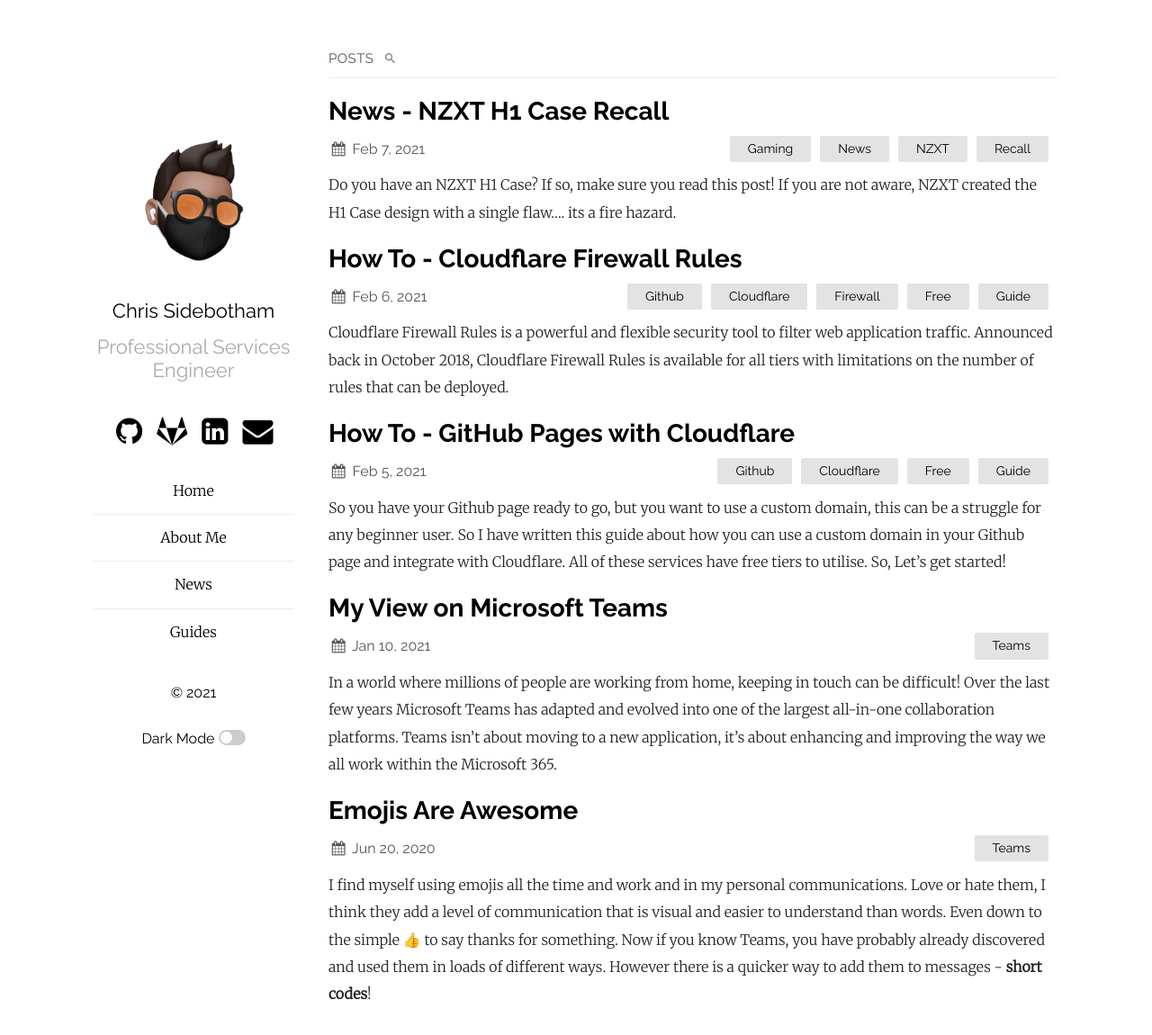
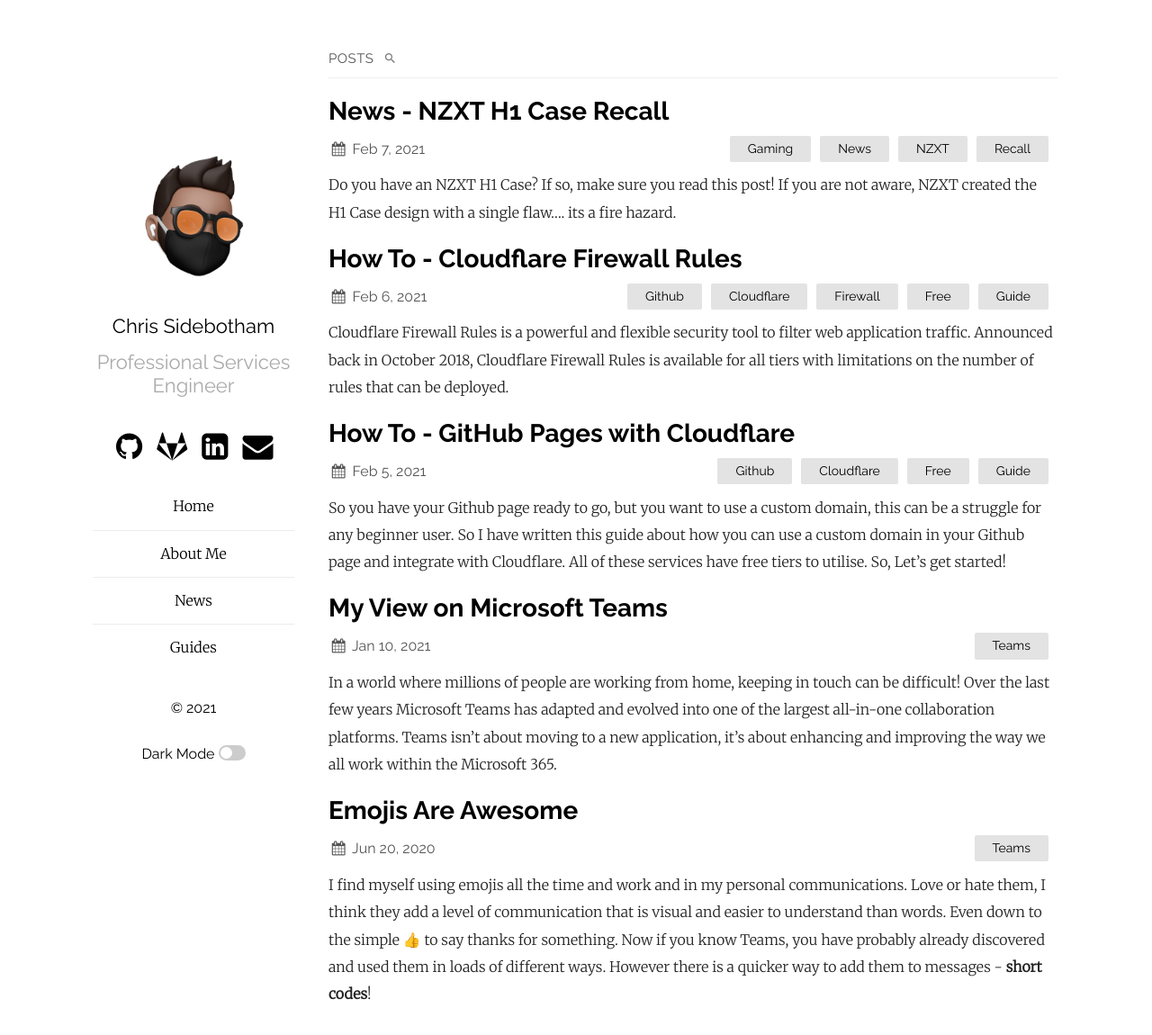
Before and after one commit to ChrisSidebotham/chrissidebotham.github.io, a Jekyll site: the page built from index.markdown, in a window 1280 px wide and 1165 px high. Shown: the top 1150 px of the window at 90% size. Built offline with Jekyll 4.4.1, drawn with Linux system fonts in a browser that asks for light colours.

Commit message:
tweeek to padding

```diff
--- a/_sass/plain.scss
+++ b/_sass/plain.scss
@@ -83,6 +83,7 @@ main {
     display: flex;
     height: 100vh;
     padding-bottom: 15vh;
+    padding-top: 3vh;
     @media screen and (max-width: $mobileW) {
       height: auto;
       padding: 5vh 30px;
```
